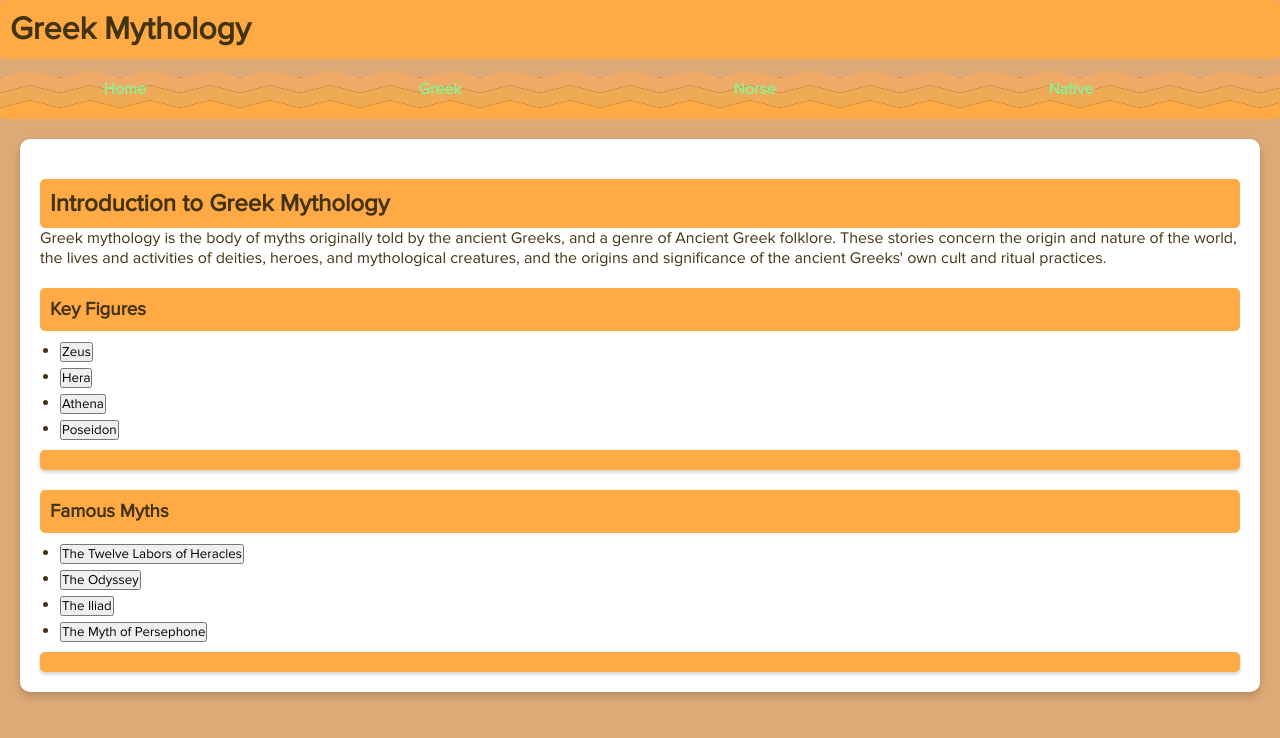
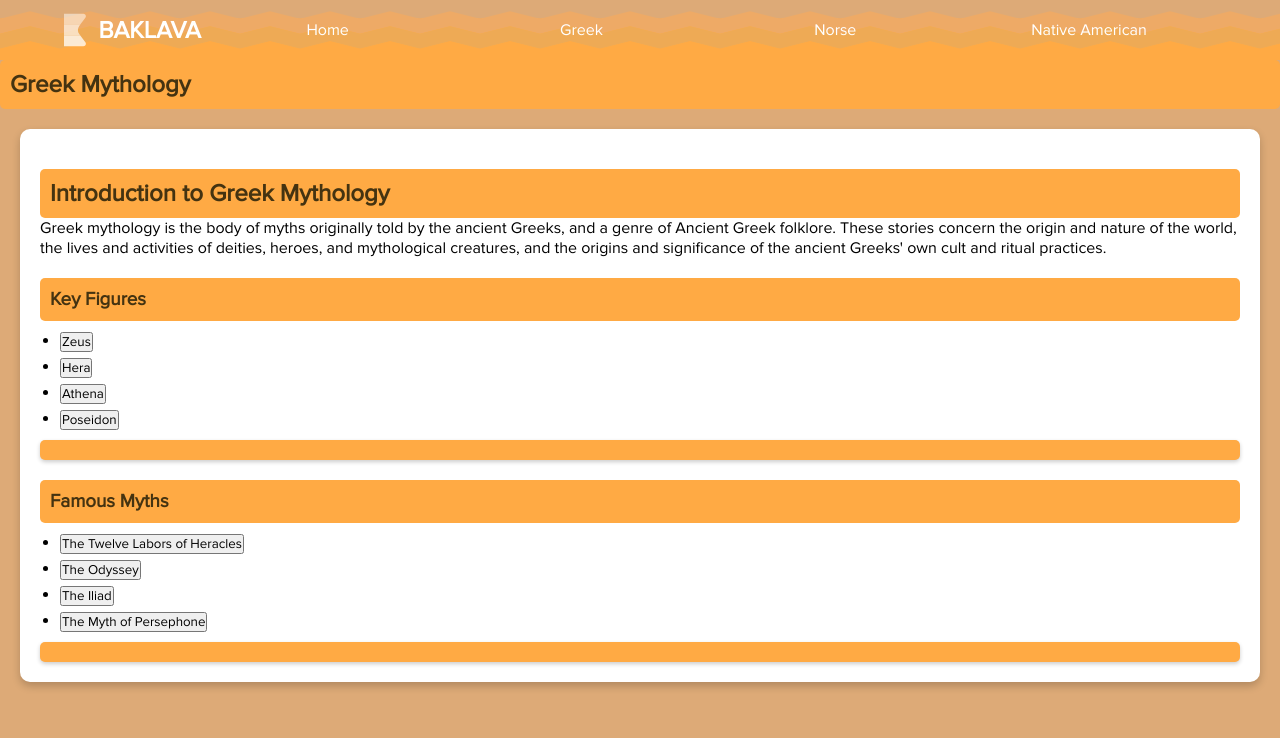
Before and after one commit to samhi113-n320/baklava-final, a website: page views/greek.html in a window 1280 px wide. Drawn offline with Linux system fonts and the light colour scheme.

Commit message:
fixed nav styling

```diff
--- a/views/css/greek.css
+++ b/views/css/greek.css
@@ -1,13 +1,5 @@
-/* General Styles */
-body {
-    background-color: #ddaa77;
-    font-family: 'Courier New', Courier, monospace;
-    margin: 0;
-    padding: 0;
-    color: #443311;
-}
-
-h1, h2, h3 {
+h2,
+h3 {
   background-color: #ffaa44;
   color: #443311;
   padding: 10px;
@@ -24,25 +16,6 @@ a:hover {
   text-decoration: underline;
 }
 
-/* Navigation Bar */
-nav {
-    display: flex;
-    justify-content: space-around;
-    align-items: center;
-    background-color: #443311;
-    padding: 10px;
-    border-radius: 5px;
-}
-
-nav a {
-    font-weight: bold;
-    color: #90ee90;
-}
-
-nav:hover {
-    background-color: #ddaa77;
-}
-
 /* Content Section */
 .content {
   padding: 20px;
@@ -52,11 +25,13 @@ nav:hover {
   margin: 20px;
 }
 
-.content h2, .content h3 {
+.content h2,
+.content h3 {
   margin-top: 20px;
 }
 
-.content ul, .content ol {
+.content ul,
+.content ol {
   margin: 10px 0;
   padding-left: 20px;
 }
@@ -65,7 +40,8 @@ nav:hover {
   margin-bottom: 5px;
 }
 
-#character-info, #myth-info {
+#character-info,
+#myth-info {
   margin-top: 10px;
   padding: 10px;
   background-color: #ffaa44;
@@ -74,7 +50,8 @@ nav:hover {
   box-shadow: 0 2px 4px rgba(0, 0, 0, 0.2);
 }
 
-#character-info p, #myth-info p {
+#character-info p,
+#myth-info p {
   margin: 0;
   font-size: 1rem;
 }
--- a/views/css/norse.css
+++ b/views/css/norse.css
@@ -1,10 +1,10 @@
-h1 {
+h2 {
   padding: 30px;
   background-color: #431;
   color: white;
 }
 
-h2 {
+h3 {
   margin-bottom: 6px;
   color: white;
   padding-left: 12px;
@@ -48,9 +48,9 @@ p {
 }
 
 .img-gallery img:hover {
-    transform: scale(.8) rotate(-15deg);
+  transform: scale(0.8) rotate(-15deg);
   border-radius: 20px;
-    box-shadow: 0 32px 75px rgba(68, 77, 136, .2);
+  box-shadow: 0 32px 75px rgba(68, 77, 136, 0.2);
 }
 
 .img-gallery span {
@@ -69,7 +69,7 @@ p {
 .full-img {
   width: 100%;
   height: 100vh;
-    background: rgba(0, 0, 0, .9);
+  background: rgba(0, 0, 0, 0.9);
   position: fixed;
   top: 0;
   left: 0;
--- a/views/greek.html
+++ b/views/greek.html
@@ -1,31 +1,57 @@
 <!DOCTYPE html>
 <html lang="en">
   <head>
-    <meta charset="UTF-8">
-    <meta name="viewport" content="width=device-width, initial-scale=1.0">
-    <link rel="stylesheet" href="css/styles.css">
-    <link rel="stylesheet" href="css/greek.css">
+    <meta charset="UTF-8" />
+    <meta name="viewport" content="width=device-width, initial-scale=1.0" />
+    <link rel="stylesheet" href="css/styles.css" />
+    <link rel="stylesheet" href="css/greek.css" />
     <title>Greek Mythology</title>
   </head>
   <body>
+    <nav>
+      <a href="./" class="logo">
+        <svg
+          id="Layer_2"
+          xmlns="http://www.w3.org/2000/svg"
+          version="1.1"
+          viewBox="0 0 67.2 100"
+        >
+          <path
+            class="st0"
+            d="M50,33.3l15.6-20.8c3.9-5.2.2-12.5-6.2-12.5H0v33.3h50Z"
+          />
+          <path
+            class="st1"
+            d="M50,66.7H0v33.3h59.4c6.4,0,10.1-7.3,6.2-12.5l-15.6-20.8h0Z"
+          />
+          <path
+            class="st2"
+            d="M50,33.3H0v33.3h50l-3.1-4.2c-5.6-7.4-5.6-17.6,0-25l3.1-4.2h0Z"
+          />
+        </svg>
+        <h1>BAKLAVA</h1>
+      </a>
+      <ul>
+        <li><a href="./">Home</a></li>
+        <li><a href="./greek">Greek</a></li>
+        <li><a href="./norse">Norse</a></li>
+        <li><a href="./native">Native American</a></li>
+      </ul>
+    </nav>
 
     <div class="header">
-        <h1>
-            Greek Mythology
-        </h1>
-        <nav>
-            <a href="index.html">Home</a>
-            <a href="greek.html">Greek</a>
-            <a href="norse.html">Norse</a>
-            <a href="native.html">Native</a>
-        </nav>
+      <h2>Greek Mythology</h2>
     </div>
 
     <div class="content">
       <section class="introduction">
         <h2>Introduction to Greek Mythology</h2>
         <p>
-                Greek mythology is the body of myths originally told by the ancient Greeks, and a genre of Ancient Greek folklore. These stories concern the origin and nature of the world, the lives and activities of deities, heroes, and mythological creatures, and the origins and significance of the ancient Greeks' own cult and ritual practices.
+          Greek mythology is the body of myths originally told by the ancient
+          Greeks, and a genre of Ancient Greek folklore. These stories concern
+          the origin and nature of the world, the lives and activities of
+          deities, heroes, and mythological creatures, and the origins and
+          significance of the ancient Greeks' own cult and ritual practices.
         </p>
       </section>
 
@@ -35,7 +61,9 @@
           <li><button onclick="showCharacterInfo('zeus')">Zeus</button></li>
           <li><button onclick="showCharacterInfo('hera')">Hera</button></li>
           <li><button onclick="showCharacterInfo('athena')">Athena</button></li>
-                <li><button onclick="showCharacterInfo('poseidon')">Poseidon</button></li>
+          <li>
+            <button onclick="showCharacterInfo('poseidon')">Poseidon</button>
+          </li>
         </ul>
         <div id="character-info"></div>
       </section>
@@ -43,10 +71,20 @@
       <section id="greekMyths">
         <h3>Famous Myths</h3>
         <ul>
-                <li><button onclick="showMythInfo('heracles')">The Twelve Labors of Heracles</button></li>
-                <li><button onclick="showMythInfo('odyssey')">The Odyssey</button></li>
+          <li>
+            <button onclick="showMythInfo('heracles')">
+              The Twelve Labors of Heracles
+            </button>
+          </li>
+          <li>
+            <button onclick="showMythInfo('odyssey')">The Odyssey</button>
+          </li>
           <li><button onclick="showMythInfo('iliad')">The Iliad</button></li>
-                <li><button onclick="showMythInfo('persephone')">The Myth of Persephone</button></li>
+          <li>
+            <button onclick="showMythInfo('persephone')">
+              The Myth of Persephone
+            </button>
+          </li>
         </ul>
         <div id="myth-info"></div>
       </section>
```
Also changed, not shown: views/native.html (+7 -0 lines), views/norse.html (+90 -34 lines). Lines whose indentation alone changed are shown as unchanged.
